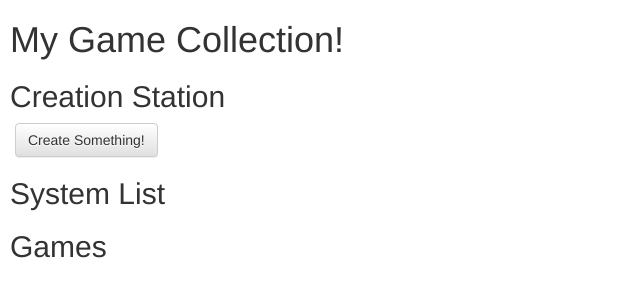
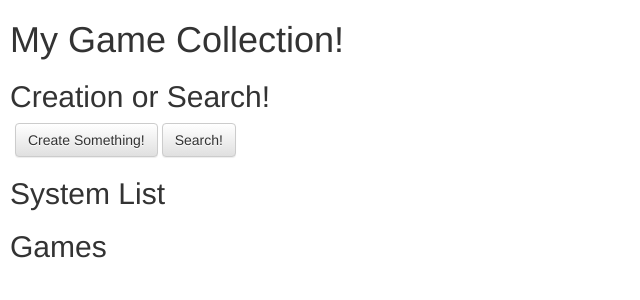
Before and after one commit to nickfun/games, a PHP site: page /layout.php in a window 1280 px wide. Shown: the top 300 px of the page, without its empty margins (0-640 px from the left). Run offline with PHP 8.4, Linux system fonts and the light colour scheme; data that the repository does not hold is empty; some libraries are stand-ins or nearby versions.

Commit message:
search button should trigger a search box to become visible

```diff
--- a/layout.php
+++ b/layout.php
@@ -16,15 +16,18 @@
 
         <h1>My Game Collection!</h1>
 
-        <h2>Creation Station</h2>
+        <h2>Creation or Search!</h2>
 
         <div class="container-fluid">
             <div class="row">
                 <div class="col-sm-12">
                     <button type="button" class="btn btn-default btn-toggle-creation-view">Create Something!</button>
+                    <button type="button" class="btn btn-default btn-toggle-search-view">Search!</button>
                 </div>
             </div>
         </div>
+
+        <div class="container-fluid hidden well search-container"></div>
 
         <div class="container-fluid creation-container hidden well">
             <div id="create-forms-container" class="row">
```
